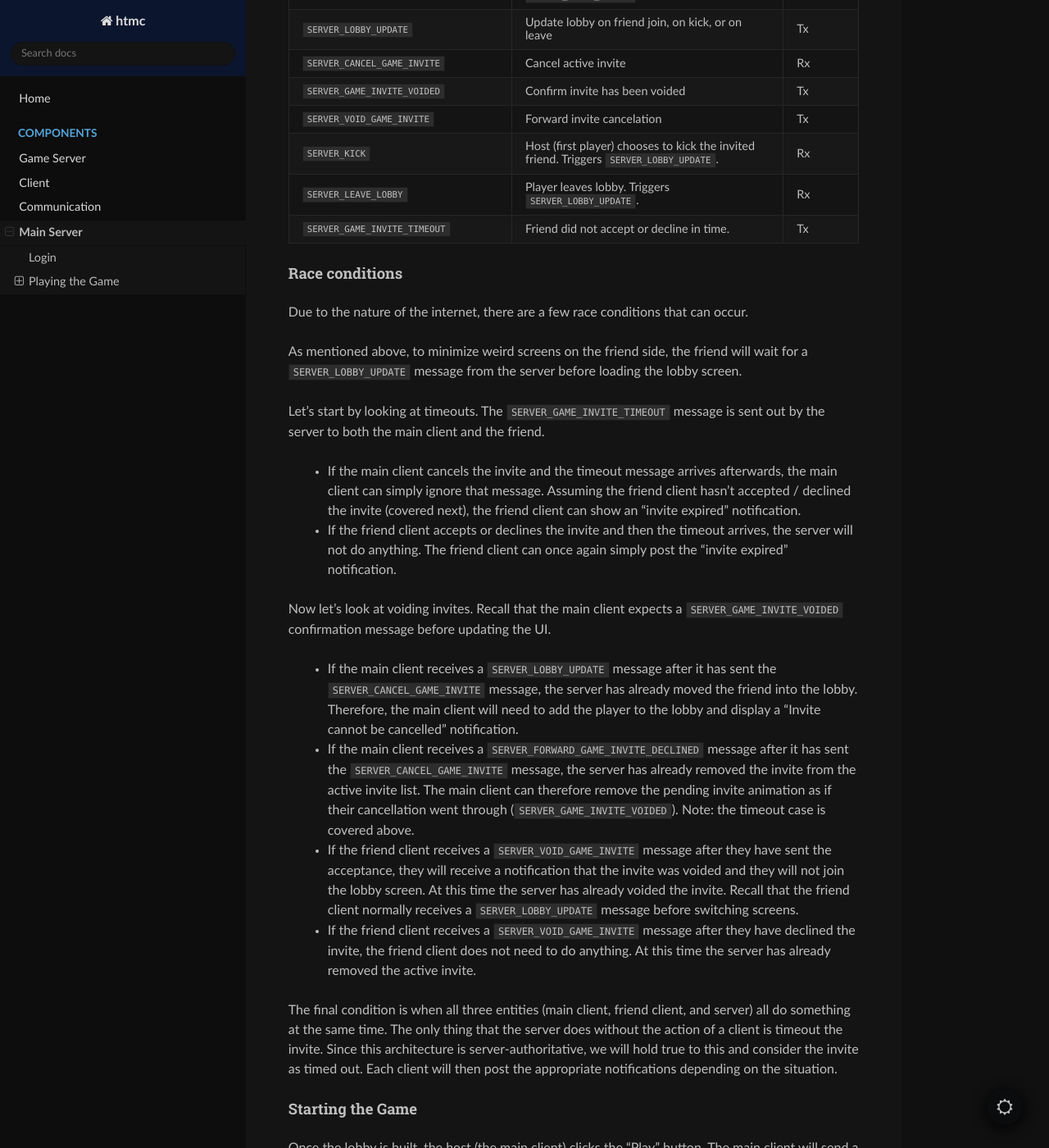
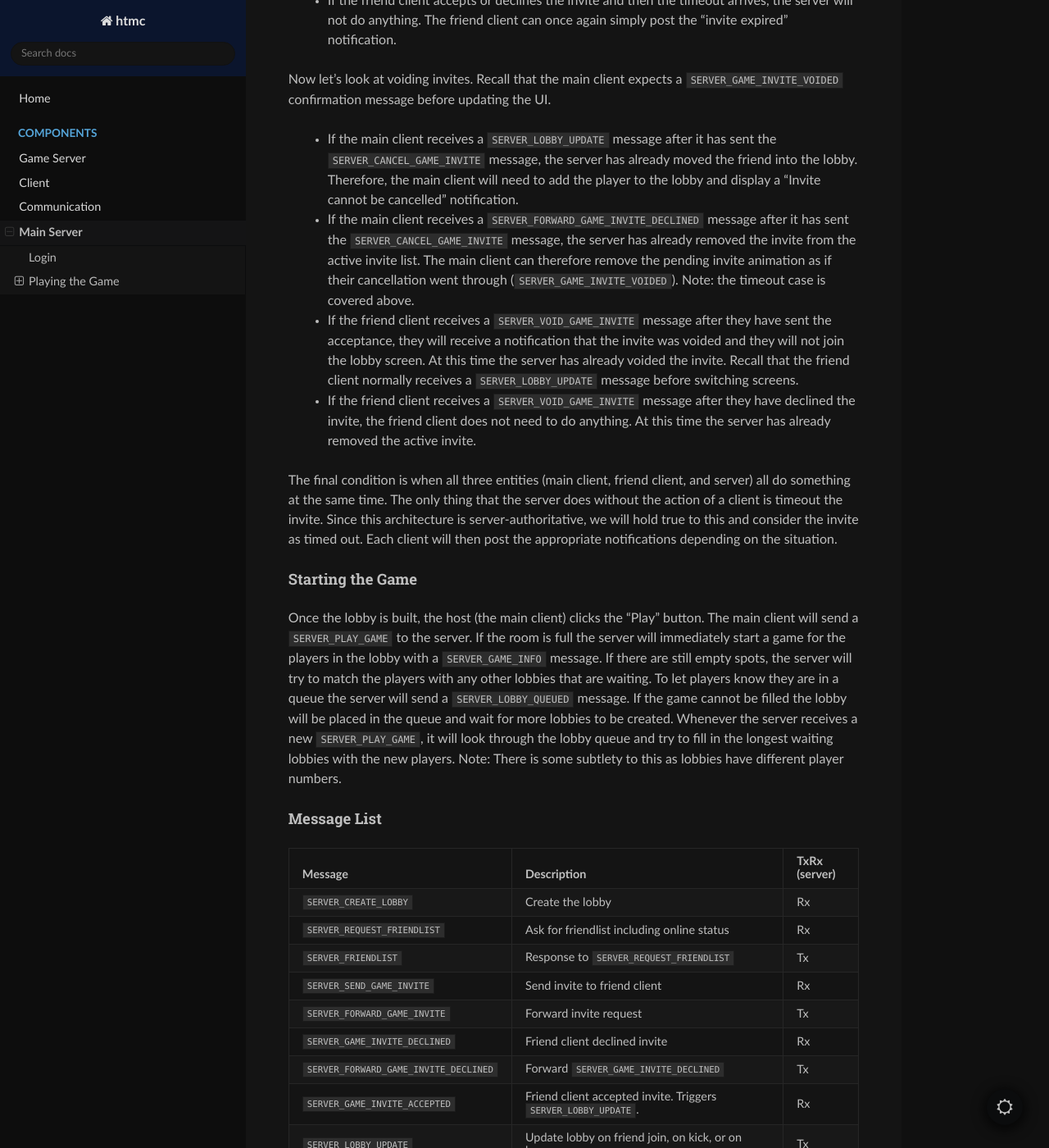
Before and after one commit to BigDru/heythatsmycheesedocs, a Sphinx documentation site: the page built from docs/source/main_server.rst, in a window 1280 px wide and 1400 px high, scrolled down 3039 px. Shown: the whole window at 82% size. Built offline with Sphinx 7.4.7 and the Read the Docs theme 2.0.0, drawn with Linux system fonts in a browser that asks for light colours; some of the changed lines change nothing that is shown; some of the changed text lies outside the part shown.

Commit message:
Added info about SERVER_LOBBY_QUEUED and SERVER_GAME_INFO

```diff
--- a/docs/source/main_server.rst
+++ b/docs/source/main_server.rst
@@ -39,7 +39,7 @@
 
 If the main player wishes to invite their friend, they will need to first click on the plus icon. The client will send a :code:`SERVER_REQUEST_FRIENDLIST` message to the server. The server will reply with a :code:`SERVER_FRIENDLIST` message containing the friends and their online status (offline / online / in-game). A list will then appear from which the player can then select one online friend to send an invite to.
 
-Once a friend from the list is selected, the client will send a :code:`SERVER_SEND_GAME_INVITE` message containing the friend's name (player_ids are kept private for security reasons). The server will add this invite to a list of pending invites. The friends' client will then receive a game invite (:code:`SERVER_FORWARD_GAME_INVITE` message) which can either be declined (:code:`SERVER_GAME_INVITE_DECLINED` \→ :code:`SERVER_FORWARD_GAME_INVITE_DECLINED`) or accepted (:code:`SERVER_GAME_INVITE_ACCEPTED` \→ :code:`SERVER_LOBBY_UPDATE`). The server will remove the invite from the pending invite list after receiving the response from the friend client. If the friend client accepted, it will not change to the lobby screen until it receives a :code:`SERVER_LOBBY_UPDATE` message. If the friend doesn't accept within a certain amount of time (60 seconds), the invite will become void and a :code:`SERVER_GAME_INVITE_TIMEOUT` message will be sent to both the main client and the friend client.
+Once a friend from the list is selected, the client will send a :code:`SERVER_SEND_GAME_INVITE` message containing the friend's name (player_ids are kept private for security reasons). The server will add this invite to a list of pending invites. The friends' client will then receive a game invite (:code:`SERVER_FORWARD_GAME_INVITE` message) which can either be declined (:code:`SERVER_GAME_INVITE_DECLINED` \→ :code:`SERVER_FORWARD_GAME_INVITE_DECLINED`) or accepted (:code:`SERVER_GAME_INVITE_ACCEPTED` \→ :code:`SERVER_LOBBY_UPDATE`). The server will remove the invite from the pending invite list after receiving the response from the friend client. If the friend client accepted, it will not change to the lobby screen until it receives a :code:`SERVER_LOBBY_UPDATE` message. If the friend doesn't accept within a certain amount of time (60 seconds), the invite will become void and a :code:`SERVER_GAME_INVITE_TIMEOUT` message will be sent to both the main client and the friend client. Note that if the player was already in another lobby and they accept the invite, everyone in the lobby will receive a separate :code:`SERVER_LOBBY_UPDATE` message indicating how their lobby has updated.
 
 The main client can also cancel an invite with a :code:`SERVER_CANCEL_GAME_INVITE`. Which would then send a :code:`SERVER_VOID_GAME_INVITE` to the friend client and also remove the invite from the pending invite list. :code:`SERVER_GAME_INVITE_VOIDED` will be sent to the main client to confirm invite cancelation.
 
@@ -48,6 +48,31 @@
 Note: :code:`SERVER_LOBBY_UPDATE` is multipurpose. It will container the full list of players in the lobby and it will be sent to everyone (main client + friend client). As mentioned it will be sent when a friend accepts an invite, when they are kicked from the lobby, and when they leave the lobby themselves.
 
 The lobby itself is the prime resident here. If the creator leaves, any friends that have joined will remain in the room. Remaining players will be promoted to "host" in the order they received invites. Host capabilities involve kicking players and starting the game. When the last player leaves the lobby, it will be removed.
+
+Race conditions
+~~~~~~~~~~~~~~~
+Due to the nature of the internet, there are a few race conditions that can occur.
+
+As mentioned above, to minimize weird screens on the friend side, the friend will wait for a :code:`SERVER_LOBBY_UPDATE` message from the server before loading the lobby screen.
+
+Let's start by looking at timeouts. The :code:`SERVER_GAME_INVITE_TIMEOUT` message is sent out by the server to both the main client and the friend.
+
+ - If the main client cancels the invite and the timeout message arrives afterwards, the main client can simply ignore that message. Assuming the friend client hasn't accepted / declined the invite (covered next), the friend client can show an "invite expired" notification.
+ - If the friend client accepts or declines the invite and then the timeout arrives, the server will not do anything. The friend client can once again simply post the "invite expired" notification.
+
+Now let's look at voiding invites. Recall that the main client expects a :code:`SERVER_GAME_INVITE_VOIDED` confirmation message before updating the UI.
+
+ - If the main client receives a :code:`SERVER_LOBBY_UPDATE` message after it has sent the :code:`SERVER_CANCEL_GAME_INVITE` message, the server has already moved the friend into the lobby. Therefore, the main client will need to add the player to the lobby and display a "Invite cannot be cancelled" notification.
+ - If the main client receives a :code:`SERVER_FORWARD_GAME_INVITE_DECLINED` message after it has sent the :code:`SERVER_CANCEL_GAME_INVITE` message, the server has already removed the invite from the active invite list. The main client can therefore remove the pending invite animation as if their cancellation went through (:code:`SERVER_GAME_INVITE_VOIDED`). Note: the timeout case is covered above.
+ - If the friend client receives a :code:`SERVER_VOID_GAME_INVITE` message after they have sent the acceptance, they will receive a notification that the invite was voided and they will not join the lobby screen. At this time the server has already voided the invite. Recall that the friend client normally receives a :code:`SERVER_LOBBY_UPDATE` message before switching screens.
+ - If the friend client receives a :code:`SERVER_VOID_GAME_INVITE` message after they have declined the invite, the friend client does not need to do anything. At this time the server has already removed the active invite.
+
+The final condition is when all three entities (main client, friend client, and server) all do something at the same time. The only thing that the server does without the action of a client is timeout the invite. Since this architecture is server-authoritative, we will hold true to this and consider the invite as timed out. Each client will then post the appropriate notifications depending on the situation.
+
+Starting the Game
+~~~~~~~~~~~~~~~~~
+Once the lobby is built, the host (the main client) clicks the "Play" button. The main client will send a :code:`SERVER_PLAY_GAME` to the server. If the room is full the server will immediately start a game for the players in the lobby with a :code:`SERVER_GAME_INFO` message. If there are still empty spots, the server will try to match the players with any other lobbies that are waiting. To let players know they are in a queue the server will send a :code:`SERVER_LOBBY_QUEUED` message. If the game cannot be filled the lobby will be placed in the queue and wait for more lobbies to be created. Whenever the server receives a new :code:`SERVER_PLAY_GAME`, it will look through the lobby queue and try to fill in the longest waiting lobbies with the new players. Note: There is some subtlety to this as lobbies have different player numbers.
+
 
 Message List
 ~~~~~~~~~~~~
@@ -88,11 +113,11 @@
    * - :code:`SERVER_CANCEL_GAME_INVITE`
      - Cancel active invite
      - Rx
-   * - :code:`SERVER_GAME_INVITE_VOIDED`
-     - Confirm invite has been voided
-     - Tx
    * - :code:`SERVER_VOID_GAME_INVITE`
      - Forward invite cancelation
+     - Tx
+   * - :code:`SERVER_GAME_INVITE_VOIDED`
+     - Confirm invite has been voided (sent to host)
      - Tx
    * - :code:`SERVER_KICK`
      - Host (first player) chooses to kick the invited friend. Triggers :code:`SERVER_LOBBY_UPDATE`.
@@ -103,31 +128,16 @@
    * - :code:`SERVER_GAME_INVITE_TIMEOUT`
      - Friend did not accept or decline in time.
      - Tx
-
-Race conditions
-~~~~~~~~~~~~~~~
-Due to the nature of the internet, there are a few race conditions that can occur.
-
-As mentioned above, to minimize weird screens on the friend side, the friend will wait for a :code:`SERVER_LOBBY_UPDATE` message from the server before loading the lobby screen.
-
-Let's start by looking at timeouts. The :code:`SERVER_GAME_INVITE_TIMEOUT` message is sent out by the server to both the main client and the friend.
-
- - If the main client cancels the invite and the timeout message arrives afterwards, the main client can simply ignore that message. Assuming the friend client hasn't accepted / declined the invite (covered next), the friend client can show an "invite expired" notification.
- - If the friend client accepts or declines the invite and then the timeout arrives, the server will not do anything. The friend client can once again simply post the "invite expired" notification.
-
-Now let's look at voiding invites. Recall that the main client expects a :code:`SERVER_GAME_INVITE_VOIDED` confirmation message before updating the UI.
-
- - If the main client receives a :code:`SERVER_LOBBY_UPDATE` message after it has sent the :code:`SERVER_CANCEL_GAME_INVITE` message, the server has already moved the friend into the lobby. Therefore, the main client will need to add the player to the lobby and display a "Invite cannot be cancelled" notification.
- - If the main client receives a :code:`SERVER_FORWARD_GAME_INVITE_DECLINED` message after it has sent the :code:`SERVER_CANCEL_GAME_INVITE` message, the server has already removed the invite from the active invite list. The main client can therefore remove the pending invite animation as if their cancellation went through (:code:`SERVER_GAME_INVITE_VOIDED`). Note: the timeout case is covered above.
- - If the friend client receives a :code:`SERVER_VOID_GAME_INVITE` message after they have sent the acceptance, they will receive a notification that the invite was voided and they will not join the lobby screen. At this time the server has already voided the invite. Recall that the friend client normally receives a :code:`SERVER_LOBBY_UPDATE` message before switching screens.
- - If the friend client receives a :code:`SERVER_VOID_GAME_INVITE` message after they have declined the invite, the friend client does not need to do anything. At this time the server has already removed the active invite.
-
-The final condition is when all three entities (main client, friend client, and server) all do something at the same time. The only thing that the server does without the action of a client is timeout the invite. Since this architecture is server-authoritative, we will hold true to this and consider the invite as timed out. Each client will then post the appropriate notifications depending on the situation.
-
-Starting the Game
-~~~~~~~~~~~~~~~~~
-Once the lobby is built, the host (the main client) clicks the "Play" button. The main client will send a :code:`SERVER_PLAY_GAME` to the server. If the room is full the server will immediately start a game for the players in the lobby. If there are still empty spots, the server will try to match the players with any other lobbies that are waiting. If the game cannot be filled the lobby will be placed in the queue and wait for more lobbies to be created. Whenever the server receives a new :code:`SERVER_PLAY_GAME`, it will look through the lobby queue and try to fill in the longest waiting lobbies with the new players. Note: There is some subtlety to this as lobbies have different player numbers.
+   * - :code:`SERVER_PLAY_GAME`
+     - Start the game already
+     - Rx
+   * - :code:`SERVER_LOBBY_QUEUED`
+     - Lets clients know a match is being formed
+     - Tx
+   * - :code:`SERVER_GAME_INFO`
+     - Gives clients the details for the game instance
+     - Tx
 
 Quick Play
 ^^^^^^^^^^
-Now that we understand how the lobby play system works, let's look at Quick Play. The client will immediately send a :code:`SERVER_FIND_GAME`. Since the server keeps a map of the player_ids mapped to game lobby from the Play button (previous section), the server will look to immediately place the player in a lobby. It will prioritize the longest waiting lobby so that they can start the game faster. If no lobbies are in the queue, the player will be placed into a separate available quick players queue. If the next :code:`SERVER_FIND_GAME` is also a quick player they will be matched together in a 1v1. Otherwise, the quick player will be moved to the waiting lobby.
+Now that we understand how the lobby play system works, let's look at Quick Play. The client will immediately send a :code:`SERVER_PLAY_GAME`. Since the server keeps a map of the player_ids mapped to game lobby from the Play button (previous section), the server will look to immediately place the player in a lobby. It will prioritize the longest waiting lobby so that they can start the game faster. If a lobby is found and the game can start immediately the client will receive a :code:`SERVER_GAME_INFO` message immediately. If no lobbies are in the queue, the player will be placed into a separate available quick players queue and will receive a :code:`SERVER_LOBBY_QUEUED` message. If the next :code:`SERVER_PLAY_GAME` is also a quick player they will be matched together in a 1v1. Otherwise, the quick player will be moved to the waiting lobby.
```
